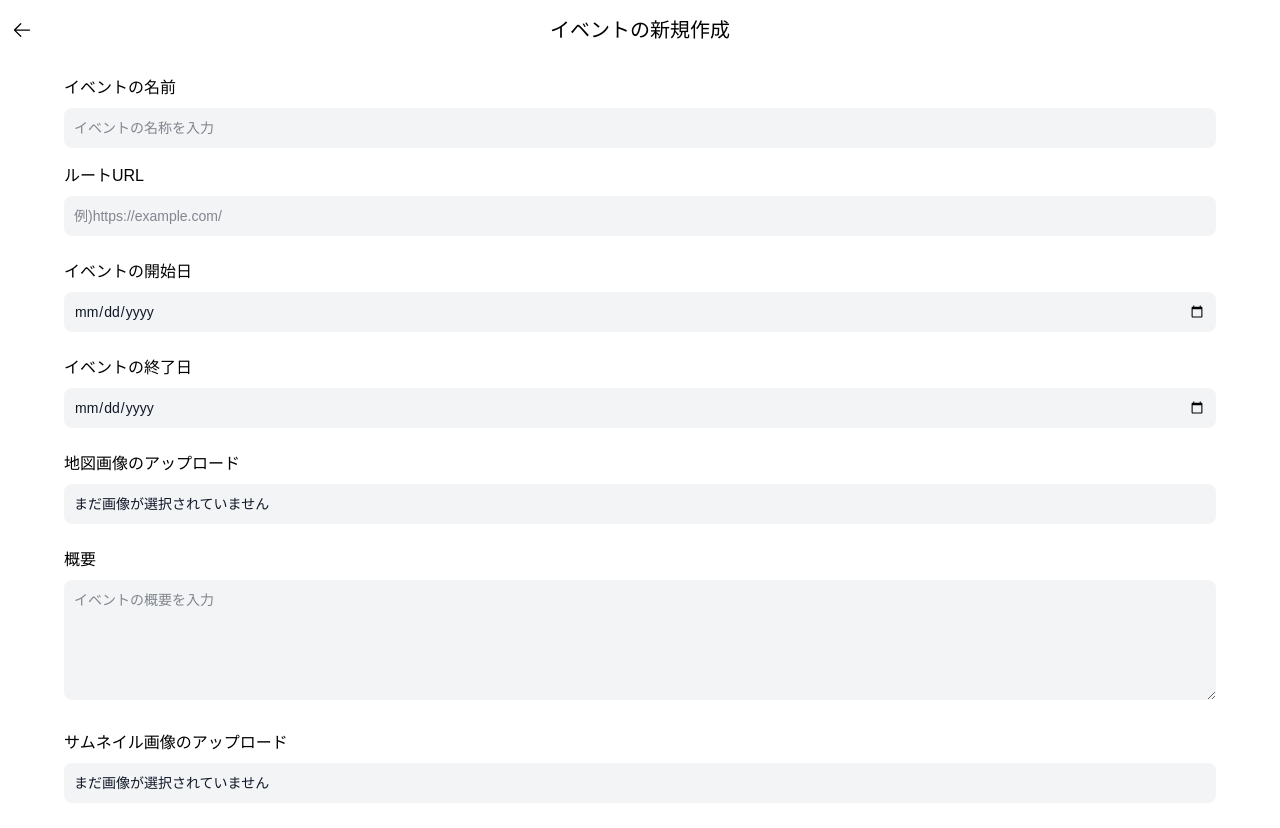
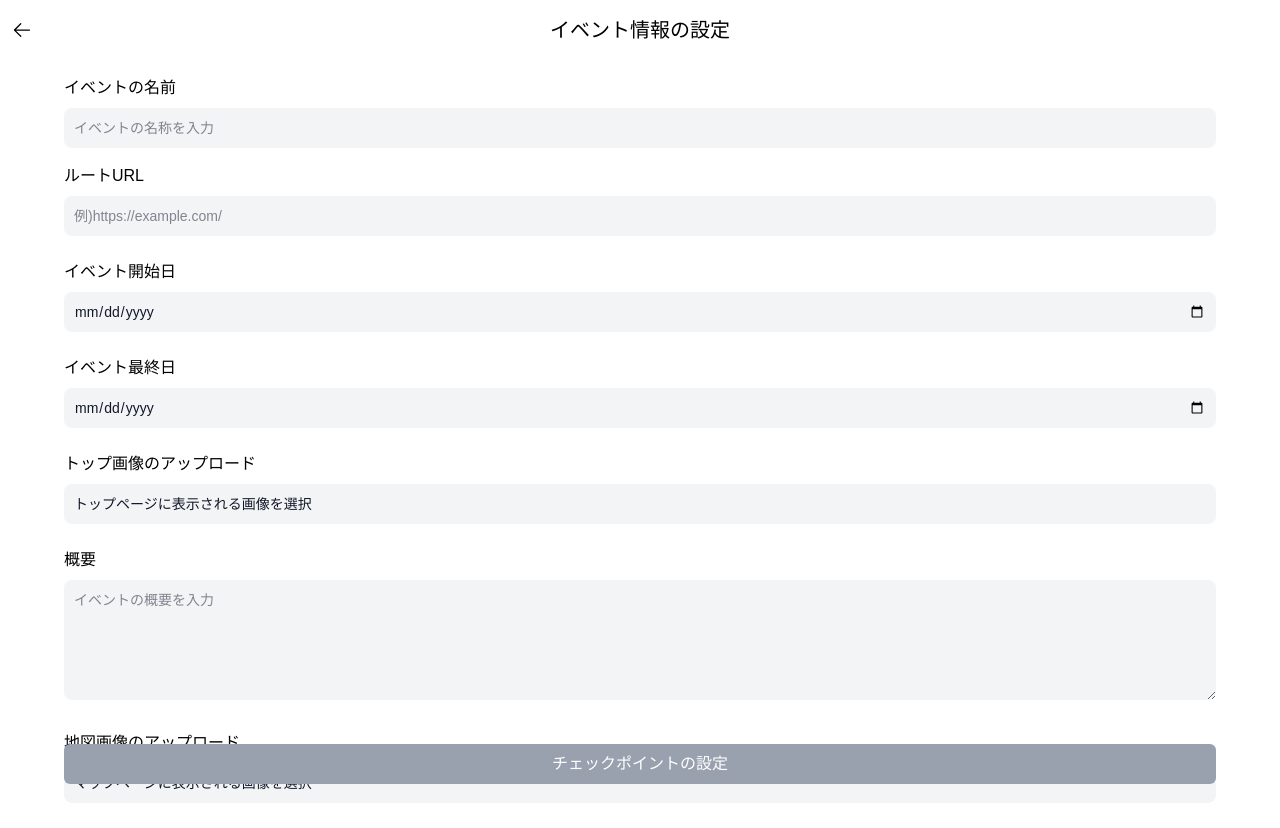
Before and after one commit to NeeeRL/Sakutto_Rally, a React (Vite) app in the folder Apps/Organizer/: page /create in a window 1280 px wide. Shown: the top 828 px of the page. Built offline with nearby package versions, Linux system fonts and the light colour scheme.

Commit message:
ページ先頭に遷移できるように修正

```diff
--- a/Apps/Organizer/src/addCheckPoints.tsx
+++ b/Apps/Organizer/src/addCheckPoints.tsx
@@ -128,6 +128,7 @@ function addCheckPoints () {
                         </div>
                     </form>
                     <h2 className="font-bold text-lg my-4 block">現在のチェックポイント</h2>
+                    <p>参加者側で表示される順番を調整できます</p>
                     <ul className="w-full flex flex-col justify-start overflow-y-scroll h-[calc(100vh-450px)] min-h-32">
                         {checkPoints.map((checkPoint) => (
                             <li
@@ -180,11 +181,11 @@ function addCheckPoints () {
                     <Link
                         to="/download"
                         onClick={saveInput}
-                        className="fixed w-9/10 bottom-0 text-white text-center bg-blue-500 font-bold px-12 py-2 rounded-md my-4"
+                        className="fixed w-9/10 bottom-0 text-white text-center font-bold px-12 py-2 rounded-md my-4 bg-blue-500"
                     >
                         完了する
                     </Link> :
-                    ""
+                    <div className="fixed w-9/10 bottom-0 text-white text-center font-bold px-12 py-2 rounded-md my-4 bg-gray-400">完了する</div>
                 }
             </div>
         </>
--- a/Apps/Organizer/src/createEvent.tsx
+++ b/Apps/Organizer/src/createEvent.tsx
@@ -76,6 +76,12 @@ const createEvent = () => {
     // thumbnailは画像
     const [ thumbnail, setThumbnail ] = useState<string | null>(null)
 
+    const allInput = !!(eventName && rootURL && startDate && endDate && description && map && thumbnail)
+
+    const sayAllInput = () => {
+        alert("すべて入力してください")
+    }
+
     const saveInput = () => {
         //これはデバッグ用
         // console.log(stored)
@@ -120,7 +126,7 @@ const createEvent = () => {
 
     return(
         <>
-            <Header text="イベントの新規作成"/>
+            <Header text="イベント情報の設定"/>
 
             <div className="w-full flex justify-center items-center flex-col mb-30">
 
@@ -144,7 +150,7 @@ const createEvent = () => {
                         className="bg-gray-100 text-gray-900 rounded-lg p-2.5 w-full text-sm focus:border-gray-400 focus:ring-2 focus:ring-gray-400 outline-none"
                         placeholder="例)https://example.com/"
                     />
-                    <label htmlFor="startDate" className="mt-6 my-2 block">イベントの開始日</label>
+                    <label htmlFor="startDate" className="mt-6 my-2 block">イベント開始日</label>
                     <input
                         id="startDate"
                         value={startDate}
@@ -152,13 +158,38 @@ const createEvent = () => {
                         type="date"
                         className="bg-gray-100 text-gray-900 rounded-lg p-2.5 w-full text-sm focus:border-gray-400 focus:ring-2 focus:ring-gray-400 outline-none"
                     />
-                    <label htmlFor="endDate" className="mt-6 my-2 block">イベントの終了日</label>
+                    <label htmlFor="endDate" className="mt-6 my-2 block">イベント最終日</label>
                     <input
                         id="endDate"
                         value={endDate}
                         onChange={ (event) => setEndDate(event.target.value) }
                         type="date"
                         className="bg-gray-100 text-gray-900 rounded-lg p-2.5 w-full text-sm focus:border-gray-400 focus:ring-2 focus:ring-gray-400 outline-none"
+                    />
+                    <div>
+                        <label htmlFor="thumbnail" className="mt-6 my-2 block">トップ画像のアップロード</label>
+                        <input
+                            id="thumbnail"
+                            type="file"
+                            accept="image/*"
+                            onChange={uploadIDB("thumbnail")}
+                            className="hidden"
+                        />
+                        <label
+                            htmlFor="thumbnail"
+                            className="bg-gray-100 text-gray-900 rounded-lg p-2.5 w-full text-sm focus:border-gray-400 focus:ring-2 focus:ring-gray-400 outline-none block"
+                        >
+                            {thumbnail ? "別の画像を選択" : <span>トップページに表示される画像を選択</span> }
+                        </label>
+                        {thumbnail ? <img src={thumbnail} alt="thumbnail preview" className="mt-2 rounded-lg"/> : ""}
+                    </div>
+                    <label htmlFor="description" className="mt-6 my-2 block">概要</label>
+                    <textarea
+                        id="description"
+                        value={description}
+                        onChange={ (event) => setDescription(event.target.value) }
+                        className="bg-gray-100 text-gray-900 rounded-lg p-2.5 w-full h-30 text-sm focus:border-gray-400 focus:ring-2 focus:ring-gray-400 outline-none"
+                        placeholder="イベントの概要を入力"
                     />
                     <div>
                         <label htmlFor="map" className="mt-6 my-2 block">地図画像のアップロード</label>
@@ -173,47 +204,26 @@ const createEvent = () => {
                             htmlFor="map"
                             className="bg-gray-100 text-gray-900 rounded-lg p-2.5 w-full text-sm focus:border-gray-400 focus:ring-2 focus:ring-gray-400 outline-none block"
                         >
-                            {map ? "別の画像を選択" : <span>まだ画像が選択されていません</span> }
+                            {map ? "別の画像を選択" : <span>マップページに表示される画像を選択</span> }
                         </label>
                         {map ? <img src={map} alt="map preview" className="mt-2 rounded-lg" /> : ""}
                     </div>
-                    <label htmlFor="description" className="mt-6 my-2 block">概要</label>
-                    <textarea
-                        id="description"
-                        value={description}
-                        onChange={ (event) => setDescription(event.target.value) }
-                        className="bg-gray-100 text-gray-900 rounded-lg p-2.5 w-full h-30 text-sm focus:border-gray-400 focus:ring-2 focus:ring-gray-400 outline-none"
-                        placeholder="イベントの概要を入力"
-                    />
-                    <div>
-                        <label htmlFor="thumbnail" className="mt-6 my-2 block">サムネイル画像のアップロード</label>
-                        <input
-                            id="thumbnail"
-                            type="file"
-                            accept="image/*"
-                            onChange={uploadIDB("thumbnail")}
-                            className="hidden"
-                        />
-                        <label
-                            htmlFor="thumbnail"
-                            className="bg-gray-100 text-gray-900 rounded-lg p-2.5 w-full text-sm focus:border-gray-400 focus:ring-2 focus:ring-gray-400 outline-none block"
-                        >
-                            {thumbnail ? "別の画像を選択" : <span>まだ画像が選択されていません</span> }
-                        </label>
-                        {thumbnail ? <img src={thumbnail} alt="thumbnail preview" className="mt-2 rounded-lg"/> : ""}
-                    </div>
                 </div>
-                { eventName && rootURL && startDate && endDate && description && map && thumbnail ?
+                { allInput ?
                     <Link
                         to="/checkpoints"
                         onClick={saveInput}
-                        className="fixed w-9/10 bottom-0 text-white text-center bg-blue-500 font-bold px-12 py-2 rounded-md my-4"
+                        className="fixed w-9/10 bottom-0 text-white text-center font-bold px-12 py-2 rounded-md my-4 bg-blue-500"
                     >
-                        イベントを作成
+                        チェックポイントの設定
                     </Link> :
-                    ""
+                    <button
+                        className="fixed w-9/10 bottom-0 text-white text-center font-bold px-12 py-2 rounded-md my-4 bg-gray-400"
+                        onClick={sayAllInput}
+                    >
+                        チェックポイントの設定
+                    </button>
                 }
-
             </div>
         </>
     )
--- a/Apps/Organizer/src/header.tsx
+++ b/Apps/Organizer/src/header.tsx
@@ -1,7 +1,11 @@
-// import { useState } from 'react'
+import { useEffect } from 'react'
 // import './App.css'
 
 function header(props: {text: string}) {
+
+  useEffect(() => {
+      window.scrollTo(0, 0)
+  }, []);
 
   // const [count, setCount] = useState(0)
   const color = "black"
--- a/Apps/Organizer/src/templates.tsx
+++ b/Apps/Organizer/src/templates.tsx
@@ -89,7 +89,7 @@ indexMain: `<main class="mr-16 ml-16 mt-20" id="mains">
         <a href="progress.html" id="progress_link">
                 <h2 class="text-6xl mb-8 text-center">現在の進捗</h1>
                 <div class="flex justify-between items-center my-4">
-                    <div class="text-5xl" id="pro-text">/{{stampCount}}個のスタンプを獲得中</div>
+                    <div class="text-5xl" id="pro-text">/{{stampCount}}個のスタンプを獲得済み</div>
                     <p id="pro-percent" class="text-5xl"></p>
                 </div>
                 <div class="bg-gray-300 w-full h-12 rounded-full overflow-hidden" id="max-progress-bar">
@@ -308,7 +308,7 @@ indexScript: `
 
                 if (progress_bar) {
                     progress_bar.classList.remove('w-0');
-                    protext.textContent = currentStamps + "/{{stampCount}}個のスタンプを獲得中";
+                    protext.textContent = currentStamps + "/{{stampCount}}個のスタンプを獲得済み";
                     percent.textContent = bar_per + "%";
                     progress_bar.style.width = bar_per + "%";
                 }
```
Also changed, not shown: Apps/Organizer/src/downloadFiles.tsx (+9 -17 lines).
